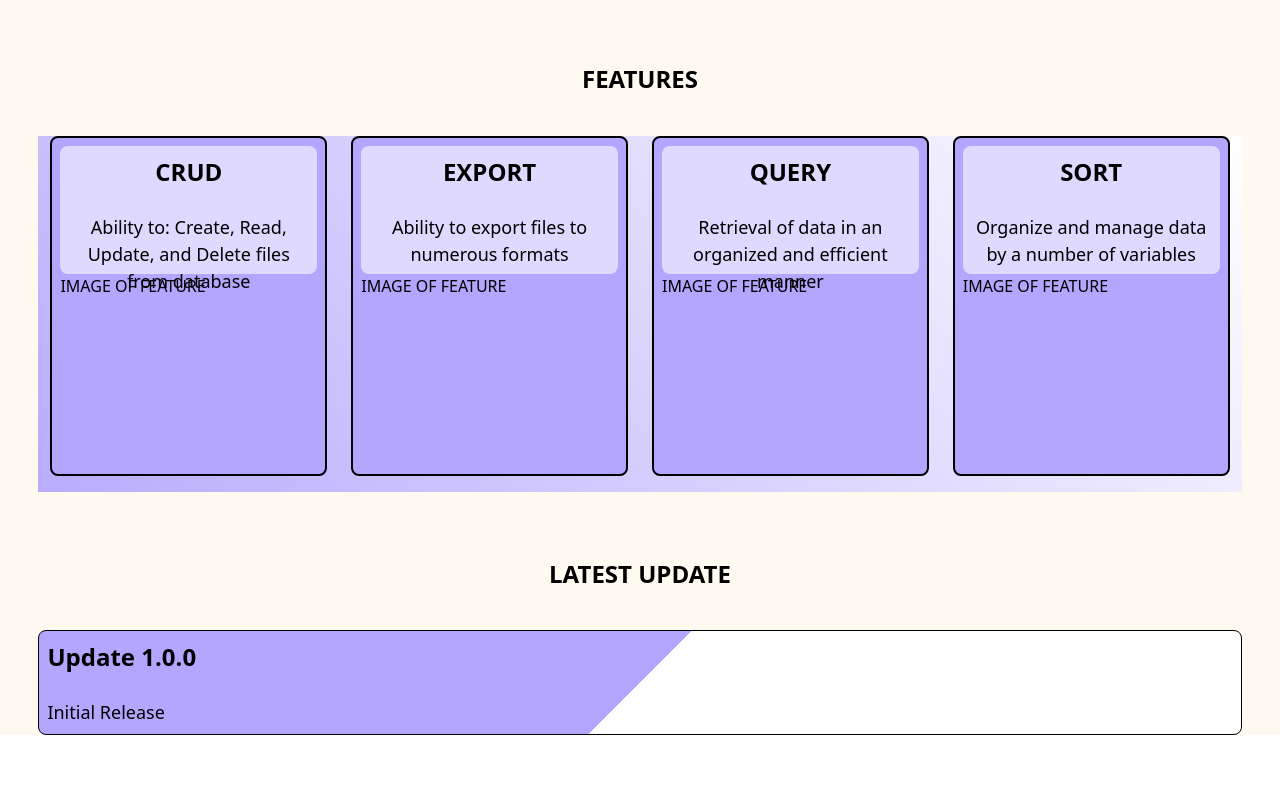
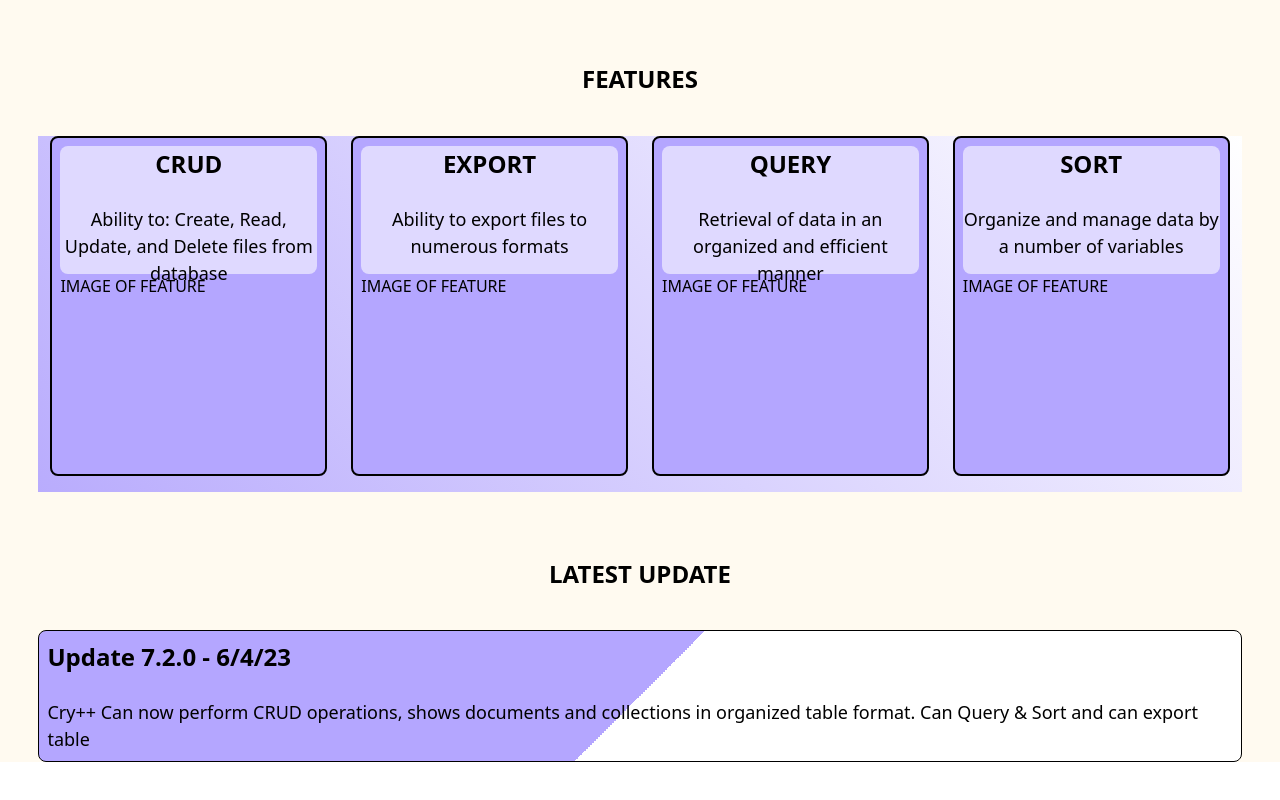
Before and after one commit to CS180-spring/cs180-21-CryPlusPlus, a Next.js app in the folder crydb/: page / in a window 1280 px wide. Shown: the part 346-1146 px from the top of the page. Before the commit the page ends 1120 px from the top, so only its background shows below. Built offline with nearby package versions, Linux system fonts and the light colour scheme.

Commit message:
main page sizing issues fixed

```diff
--- a/crydb/app/page.css
+++ b/crydb/app/page.css
@@ -114,8 +114,9 @@ p {
   height: 8em;
   text-align: center;
   border-radius: 0.5em;
-  padding: 0.5em;
   background-color: rgba(255, 255, 255, 0.581);
+  overflow-wrap: break-word;
+
 }
 
 .feature_right {
--- a/crydb/app/page.jsx
+++ b/crydb/app/page.jsx
@@ -76,8 +76,8 @@ const Home = () => {
       </div>
       <h2>LATEST UPDATE</h2>
       <div id="ups_sec" className="updates_section">
-        <h1 id="update_version">Update 1.0.0</h1>
-        <p id="update_info">Initial Release</p>
+        <h1 id="update_version">Update 7.2.0 - 6/4/23</h1>
+        <p id="update_info">Cry++ Can now perform CRUD operations, shows documents and collections in organized table format. Can Query & Sort and can export table</p>
       </div>
       {/* <h2>PRICING</h2>
       <div id="prices" className='pricing_section'>
```
